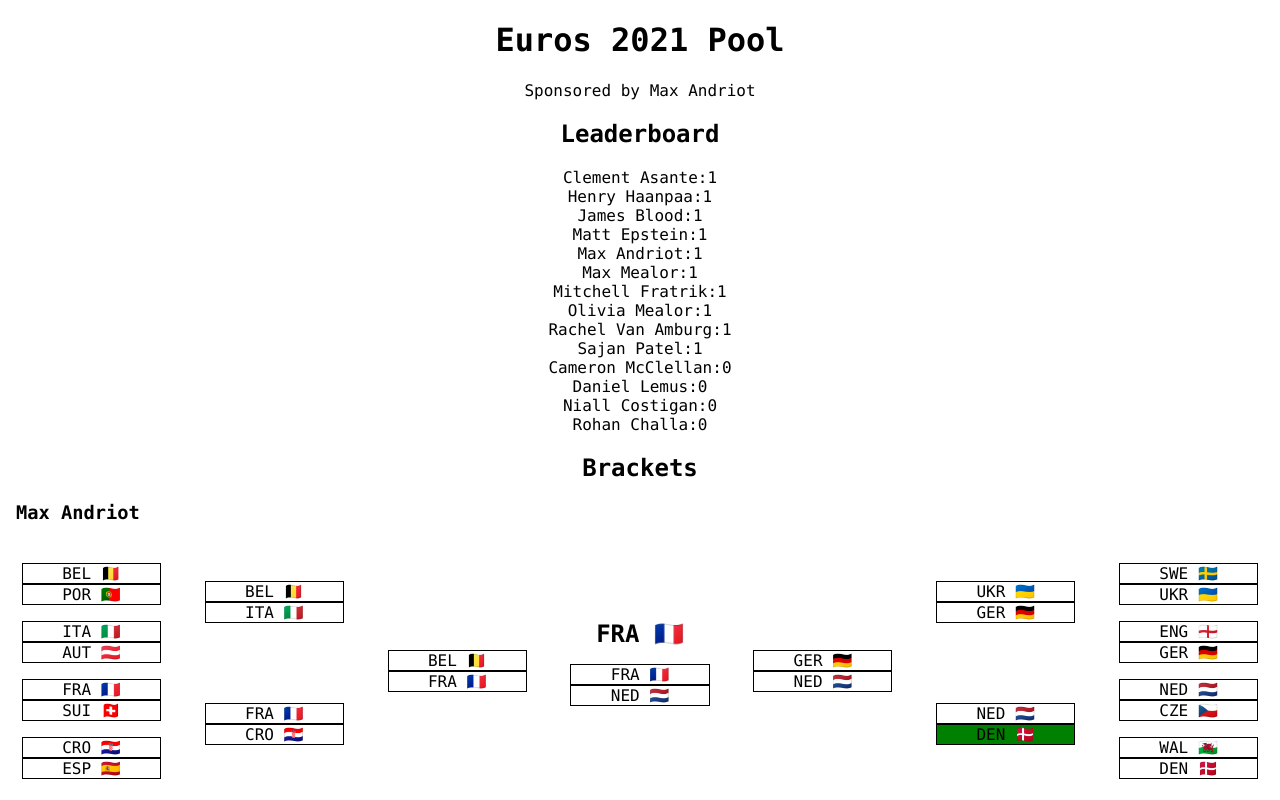
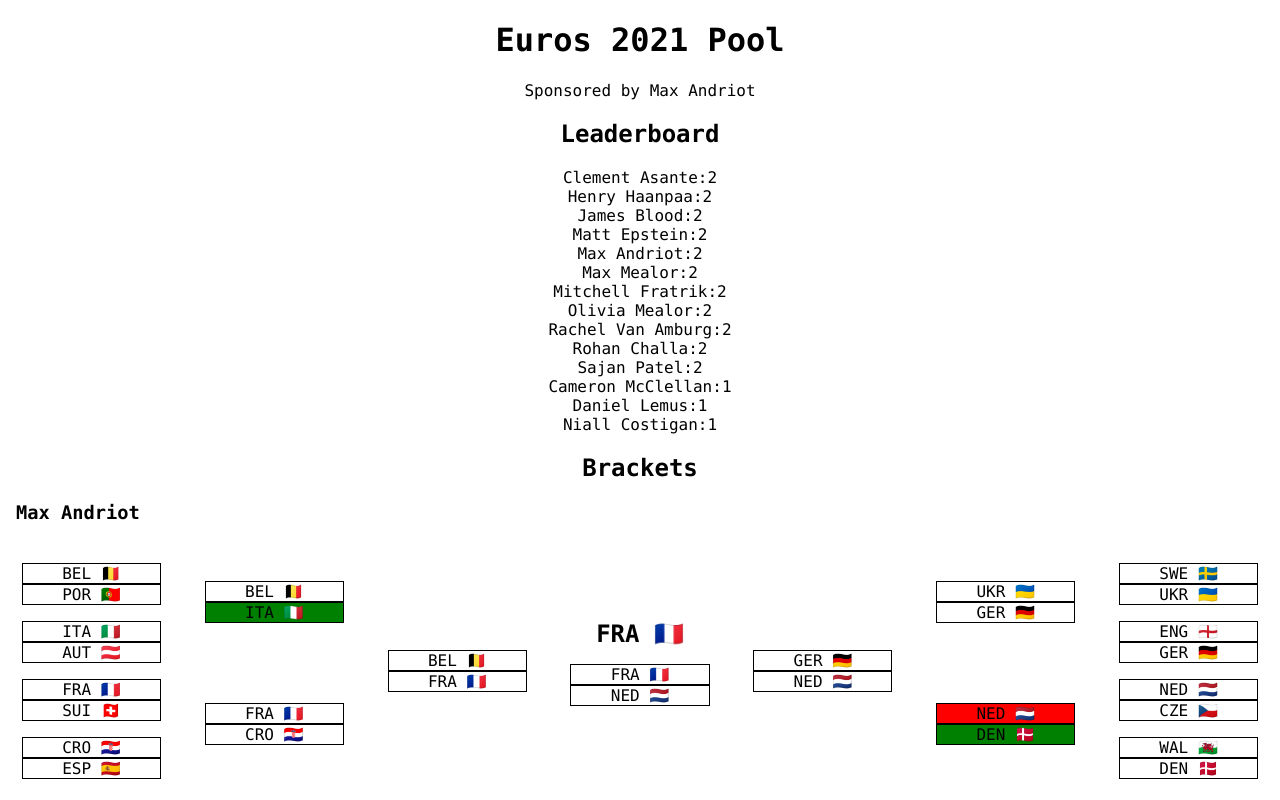
Before and after one commit to ridersofrohan/euros-2021-bracket, a React (Create React App) app: page / in a window 1280 px wide. Shown: the top 800 px of the page. Built offline with nearby package versions, Linux system fonts and the light colour scheme.

Commit message:
italy and czech

```diff
--- a/src/App.js
+++ b/src/App.js
@@ -23,12 +23,12 @@ function App() {
 
   const matches = [
     [
-      [{h: "BEL", a: "POR", w: ""}, {h: "ITA", a: "AUT", w: ""}, {h: "FRA", a: "SUI", w: ""}, {h: "CRO", a: "ESP", w: ""}],
-      [{h: "SWE", a: "UKR", w: ""}, {h: "ENG", a: "GER", w: ""}, {h: "NED", a: "CZE", w: ""}, {h: "WAL", a: "DEN", w: "DEN"}],
+      [{h: "BEL", a: "POR", w: ""}, {h: "ITA", a: "AUT", w: "ITA"}, {h: "FRA", a: "SUI", w: ""}, {h: "CRO", a: "ESP", w: ""}],
+      [{h: "SWE", a: "UKR", w: ""}, {h: "ENG", a: "GER", w: ""}, {h: "NED", a: "CZE", w: "CZE"}, {h: "WAL", a: "DEN", w: "DEN"}],
     ],
     [
-      [{h: "", a: "", w: ""}, {h: "", a: "", w: ""}],
-      [{h: "", a: "", w: ""}, {h: "", a: "DEN", w: ""}],
+      [{h: "", a: "ITA", w: ""}, {h: "", a: "", w: ""}],
+      [{h: "", a: "", w: ""}, {h: "CZE", a: "DEN", w: ""}],
     ],
     [
       [{h: "", a: "", w: ""}],
```
